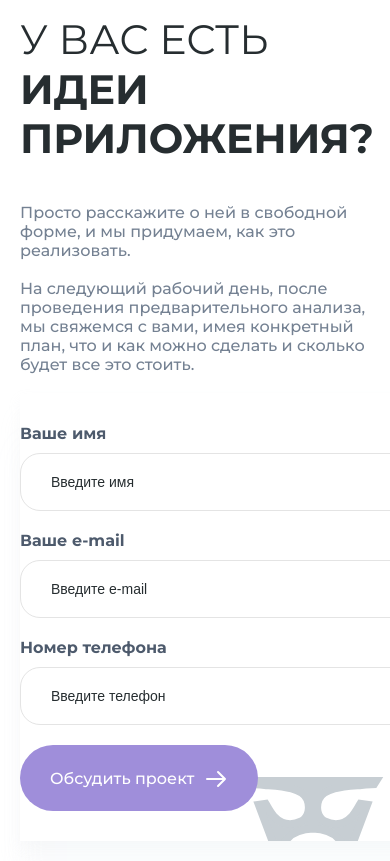
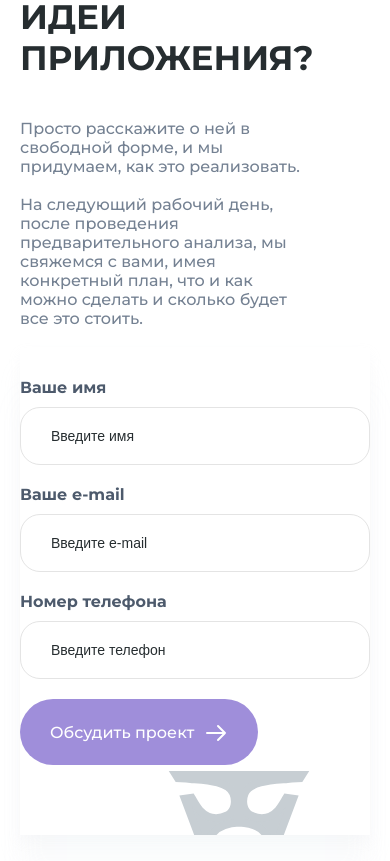
Before and after one commit to DrusJs/touchanka, a plain HTML site: page services/index.html in a window 390 px wide. Shown: the part 1139-2000 px from the top of the page. Drawn offline with Linux system fonts and the light colour scheme.

Commit message:
fix responsive

```diff
--- a/css/style.css
+++ b/css/style.css
@@ -588,7 +588,7 @@ body.disable--scroll {
         grid-template-columns: 1fr;
     }
     .feedback-form-wrapper {
-        padding: 30px 0;
+        padding: 30px 0 70px;
     }
     .main {
         gap: 40px;
@@ -650,14 +650,14 @@ body.disable--scroll {
         letter-spacing: 3.1px;
     }
     .main-title .thin {
-        font-size: 41px;
+        font-size: 34px;
         letter-spacing: 4.1px;
     }
     .title {
         font-size: 36px;
     }
     .title.title--large {
-        font-size: 41px;
+        font-size: 34px;
     }
     .text--large {
         font-size: 20px;
@@ -678,4 +678,13 @@ body.disable--scroll {
     .roadmap-point {
         min-height: 400px;
     }
+    .feedback-form-wrapper {
+        max-width: calc(100vw - 40px);
+    }
 }
+
+@media (max-width: 540px) {
+    .advantages-grid__item {
+        padding: 20px;
+    }
+}
```
